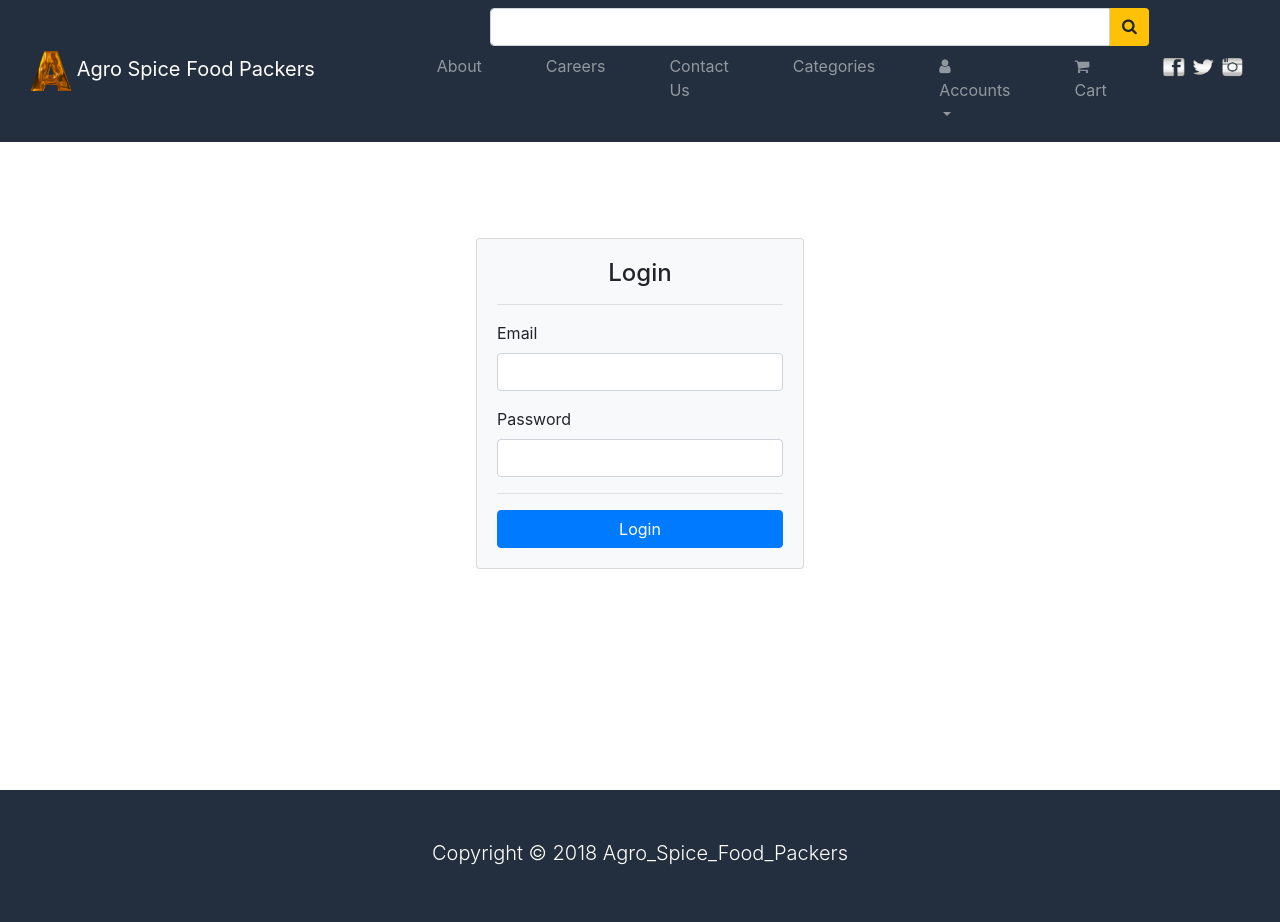
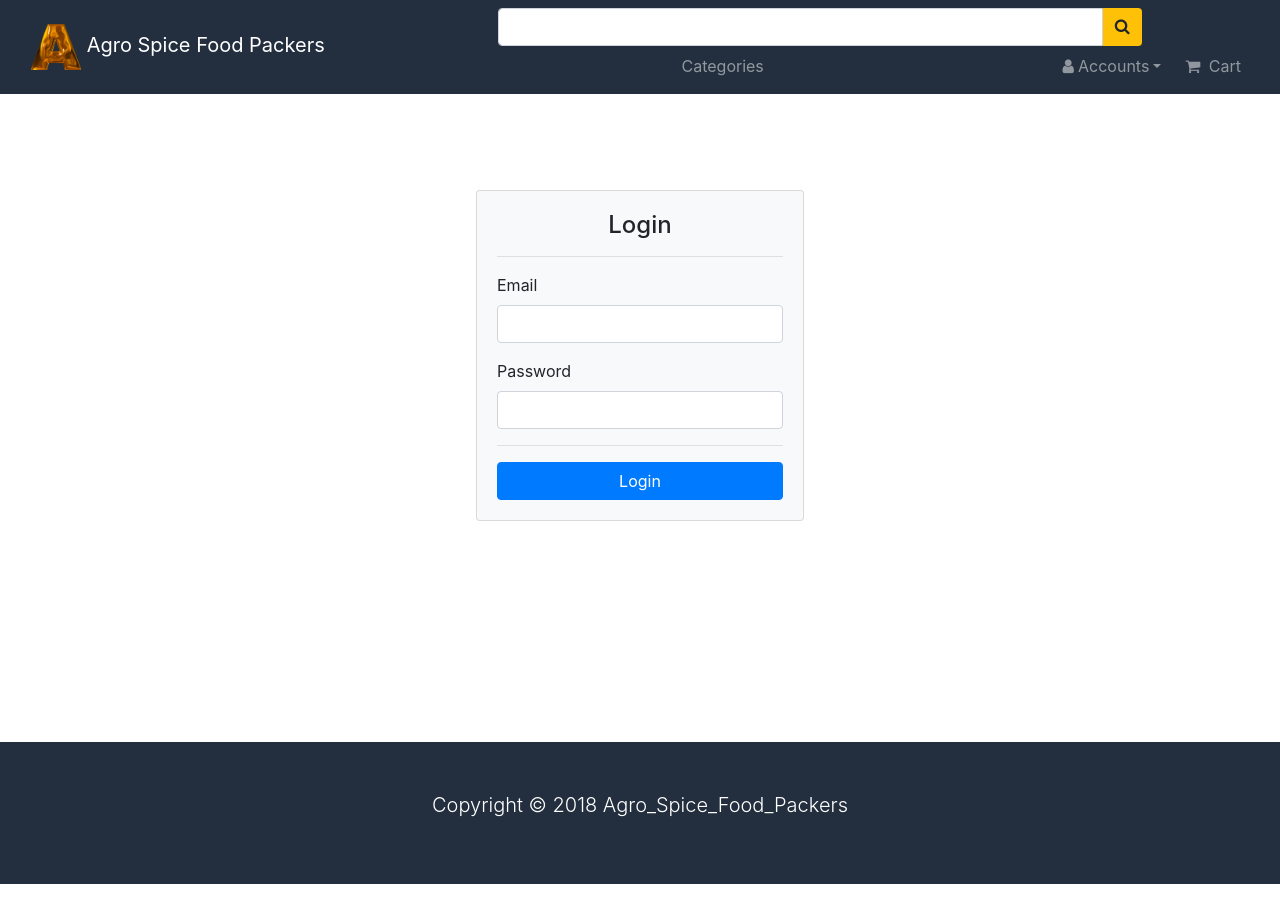
Before and after one commit to akila33/Agro_Spice_Food_Packers, an Angular app in the folder client/: page /login in a window 1280 px wide. Shown: the top 922 px of the page. After the commit the page ends 884 px from the top, so only its background shows below. Built offline with nearby package versions, Linux system fonts and the light colour scheme.

Commit message:
Update Notification Service

```diff
--- a/client/src/app/app.component.html
+++ b/client/src/app/app.component.html
@@ -6,7 +6,7 @@
     <button class="navbar-toggler" (click)="isCollapsed = !isCollapsed">
       <span class="navbar-toggler-icon"></span>
     </button>
-    <div [ngbCollapse]="isCollapsed" id="navbar-items" style="align-items: left; margin-left: 50px;" class="collapse navbar-collapse flex-column"
+    <div [ngbCollapse]="isCollapsed" style="align-items: left; margin-left: 50px;" class="collapse navbar-collapse flex-column"
       id="navbarNav">
       <div class="input-group w-75">
         <input type="text" name="search" class="form-control" [(ngModel)]="searchTerm" (keyup.enter)="search()">
@@ -14,21 +14,12 @@
           <i class="fa fa-search"></i>
         </span>
       </div>
-      <div class="w-200">
+      <div class="w-100">
         <ul class="navbar-nav">
-            <li class="nav-item ml-0 ml-lg-5">
-              <a (click)="collapse()" routerLink="/categories" routerLinkActive="active" class="nav-link">About</a>
-            </li>
-            <li class="nav-item ml-0 ml-lg-5">
-                <a (click)="collapse()" routerLink="/categories" routerLinkActive="active" class="nav-link">Careers</a>
-              </li>
-              <li class="nav-item ml-0 ml-lg-5">
-                <a (click)="collapse()" routerLink="/categories" routerLinkActive="active" class="nav-link">Contact Us</a>
-              </li>
-          <li class="nav-item ml-0 ml-lg-5">
+          <li class="nav-item ml-0 ml-md-auto">
             <a (click)="collapse()" routerLink="/categories" routerLinkActive="active" class="nav-link">Categories</a>
           </li>
-          <li class="nav-item ml-0 ml-lg-5" ngbDropdown #dropdown="ngbDropdown">
+          <li class="nav-item ml-0 ml-md-auto" ngbDropdown #dropdown="ngbDropdown">
             <a class="nav-link dropdown-toggle" ngbDropdownToggle>
               <i class="fa fa-user mr-1"></i>
               <span *ngIf="!token">Accounts</span>
@@ -49,18 +40,13 @@
               </a>
             </div>
           </li>
-          <li class="nav-item ml-0 ml-lg-5">
+          <li class="nav-item ml-0 ml-md-2">
             <a (click)="collapse()" routerLink="/cart" routerLinkActive="active" class="nav-link">
               <i class="fa fa-shopping-cart mr-1"></i>
               Cart
               <span *ngIf="data.cartItems" class="badge badge-warning ml-1">{{ data.cartItems }}</span>
             </a>
           </li>
-          <li class="nav-item ml-0 ml-lg-5">
-              <a routerLink="/" class="navbar-brand">
-                <img src="./assets/img/tif.png" alt="logo" id="tif">
-              </a>
-            </li>
         </ul>
       </div>
     </div>
--- a/client/src/app/app.component.scss
+++ b/client/src/app/app.component.scss
@@ -11,15 +11,5 @@
 }
 
 #logo {
-  width: 40px;
-  height: 40px;
+  width: 50px;
 }
-
-#tif{
-  width: 80px;
-  height: 20px;
-}
-
-#navbar-items{
-  text-align: right;
-}
--- a/client/src/app/app.module.ts
+++ b/client/src/app/app.module.ts
@@ -10,7 +10,7 @@ import { AppRoutingModule } from './app-routing.module';
 
 import { AppComponent } from './app.component';
 
-import { FormsModule } from '@angular/forms';
+import { FormsModule, ReactiveFormsModule } from '@angular/forms';
 import { HttpClientModule } from '@angular/common/http';
 import { NgbModule } from '@ng-bootstrap/ng-bootstrap';
 
@@ -64,6 +64,7 @@ import { NotificationsService } from './notifications.service';
     NgbModule.forRoot(),
     FormsModule,
     HttpClientModule,
+    ReactiveFormsModule,
   ],
   providers: [RestApiService, DataService, AuthGuardService,NotificationsService],
   bootstrap: [AppComponent],
--- a/client/src/app/cart/cart.component.html
+++ b/client/src/app/cart/cart.component.html
@@ -52,13 +52,19 @@
       </div>
       <div class="col-md-3">
         <div class="card bg-light">
+
           <div class="card-body">
+          <form [formGroup]="infoForm">
+            <input style="visibility: hidden" type="text" readonly [(ngModel)]="userProfile.name" id="nameInp" formControlName="name">
+            <input style="visibility: hidden" type="text" readonly [(ngModel)]="userProfile.email" id="mailInp" formControlName="email">
             <h5>Total:
               <span class="ml-1 font-weight-bold text-danger">{{ cartTotal | currency }}</span>
             </h5>
             <br>
             <button class="btn btn-warning btn-block" (click)="checkout()" [disabled]="btnDisabled">Checkout</button>
+          </form>
           </div>
+
         </div>
       </div>
     </div>
--- a/client/src/app/cart/cart.component.ts
+++ b/client/src/app/cart/cart.component.ts
@@ -7,6 +7,8 @@ import { environment } from '../../environments/environment';
 import { DataService } from '../data.service';
 import { RestApiService } from '../rest-api.service';
 import { Router } from '@angular/router';
+import { NotificationsService } from '../notifications.service';
+import { Validators, FormBuilder } from '@angular/forms';
 
 //componnet files specifications
 @Component({
@@ -26,7 +28,23 @@ export class CartComponent implements OnInit {
     private data: DataService,
     private rest: RestApiService,
     private router: Router,
+    private notificationService : NotificationsService,
+    private fb: FormBuilder
   ) {}
+
+  userProfile:any;
+
+  infoForm = this.fb.group({
+    name: ['',[
+      Validators.required,
+    ]],
+    email: ['',[
+      Validators.required,
+    ]]
+
+  });
+  get name() { return this.infoForm.get('name'); }
+  get email() { return this.infoForm.get('email'); }
 
   trackByCartItems(index: number, item: any) {
     return item._id;
@@ -53,6 +71,9 @@ export class CartComponent implements OnInit {
     this.cartItems.forEach(data => {
       this.quantities.push(1);
     });
+
+    this.userProfile=JSON.parse(localStorage.getItem('userProfile'));
+    console.log(this.userProfile);
     this.handler = StripeCheckout.configure({
       key: environment.stripeKey,
       image: 'assets/img/logo.png',
@@ -66,7 +87,6 @@ export class CartComponent implements OnInit {
             quantity: this.quantities[index],
           });
         });
-
         try {
           const data = await this.rest.post(
             'http://localhost:3030/api/payment',
@@ -104,6 +124,16 @@ export class CartComponent implements OnInit {
   }
 
   checkout() {
+    //console.log(this.infoForm.value);
+    this.notificationService.sendEmail(this.infoForm.value).
+    subscribe(data => {
+      let msg = "Notification Sent to Email!"
+      alert(msg);
+      // console.log(data, "success");
+    }, error => {
+      console.error(error, "error");
+    });
+
     this.btnDisabled = true;
     try {
       if (this.validate()) {
--- a/client/src/app/data.service.ts
+++ b/client/src/app/data.service.ts
@@ -46,7 +46,11 @@ export class DataService {
           'http://localhost:3030/api/accounts/profile',
         );
         this.user = data['user'];
-        console.log(this.user);
+        let userPro={
+          name:this.user['name'],
+          email:this.user['email']
+        }
+        localStorage.setItem('userProfile',JSON.stringify(userPro));
       }
     } catch (e) {
       this.error(e);
--- a/client/src/app/home/home.component.html
+++ b/client/src/app/home/home.component.html
@@ -2,26 +2,26 @@
   <div id="myCarousel" class="carousel slide" data-ride="carousel" data-interval="1000" >
     <ngb-carousel>
       <ng-template ngbSlide>
-        <img src="assets/img/1.jpg" alt="first" class="item">
+        <img src="assets/img/11.jpg" alt="first" class="item">
       </ng-template>
       <!-- <ng-template ngbSlide>
         <img src="assets/img/12.jpg" alt="second" class="item">
       </ng-template> -->
       <ng-template ngbSlide>
-        <img src="assets/img/2.jpg" alt="third" class="item">
+        <img src="assets/img/13.jpg" alt="third" class="item">
       </ng-template>
       <!-- <ng-template ngbSlide>
         <img src="assets/img/14.jpg" alt="fourth" class="item">
       </ng-template> -->
       <ng-template ngbSlide>
-        <img src="assets/img/3.png" alt="fifth" class="item">
+        <img src="assets/img/15.jpg" alt="fifth" class="item">
       </ng-template>
     </ngb-carousel>
   </div>
   <div class="container p-5">
     <app-message></app-message>
     <p class="lead">
-      <b>Our Products</b>
+      <b>Recommended Deals: Last-Minute Deals</b>
     </p>
     <div class="row">
       <div *ngIf="!products" class="m-auto">
--- /dev/null
+++ b/client/src/app/info.model.ts
@@ -0,0 +1,4 @@
+export interface Iinfo {
+    name: string;
+    email: string;
+}
--- a/client/src/app/notifications.service.ts
+++ b/client/src/app/notifications.service.ts
@@ -1,15 +1,17 @@
 import { Injectable } from '@angular/core';
 import { HttpClient } from '@angular/common/http';
+import { AssertNotNull } from '@angular/compiler';
+import { Observable } from 'rxjs/Observable';
+import { Iinfo } from './info.model';
 
 @Injectable()
 export class NotificationsService {
 
   constructor(private http:HttpClient) { }
 
-  api='http://localhost:3030/api/sendMail';
-
-  sendEmail(data){
-    return this.http.post(this.api,data);
+  sendEmail(obj):Observable<Iinfo>{
+    console.log(obj);
+    return this.http.post<Iinfo>('http://localhost:3030/api/sendMail',obj);
   }
 
 }
```
Also changed, not shown: 1 other file (tests, documents, lock files or other folders).
